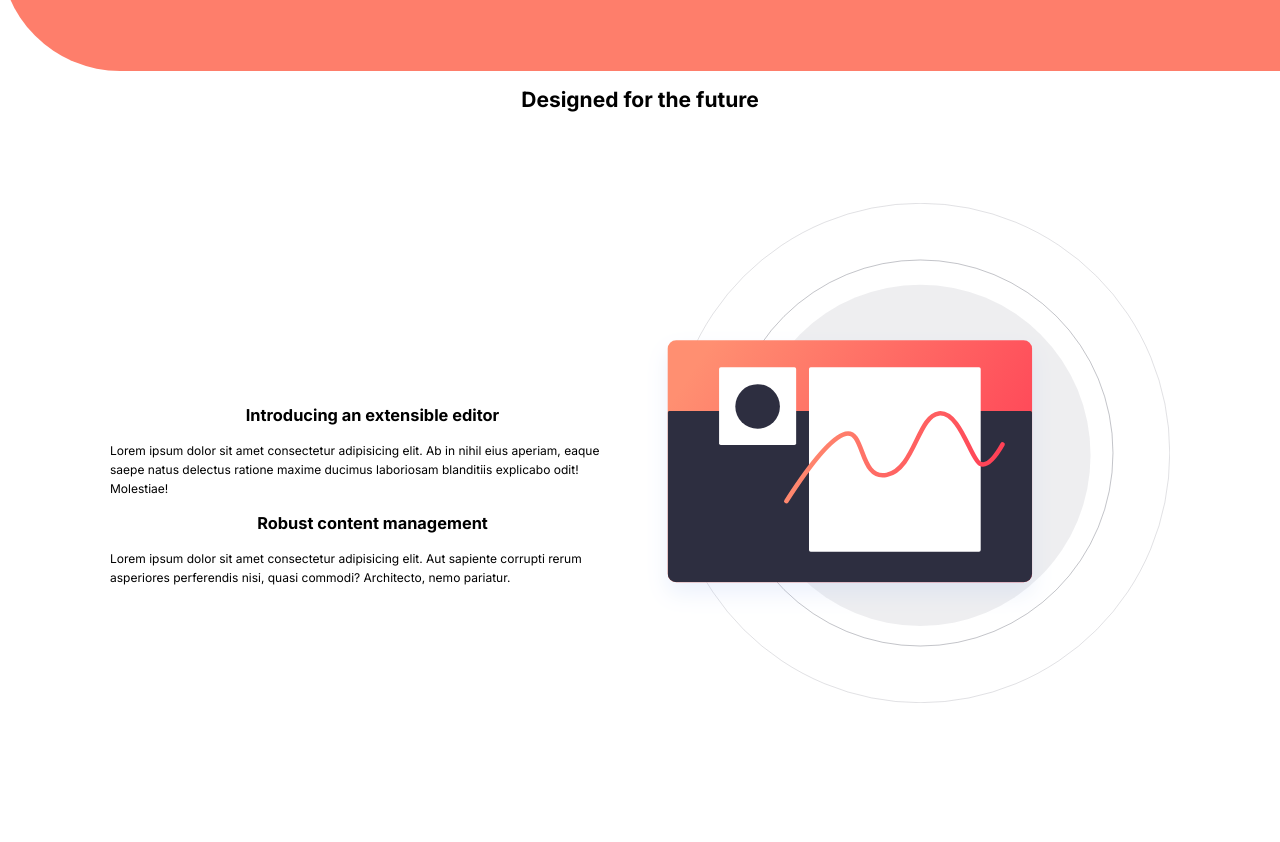
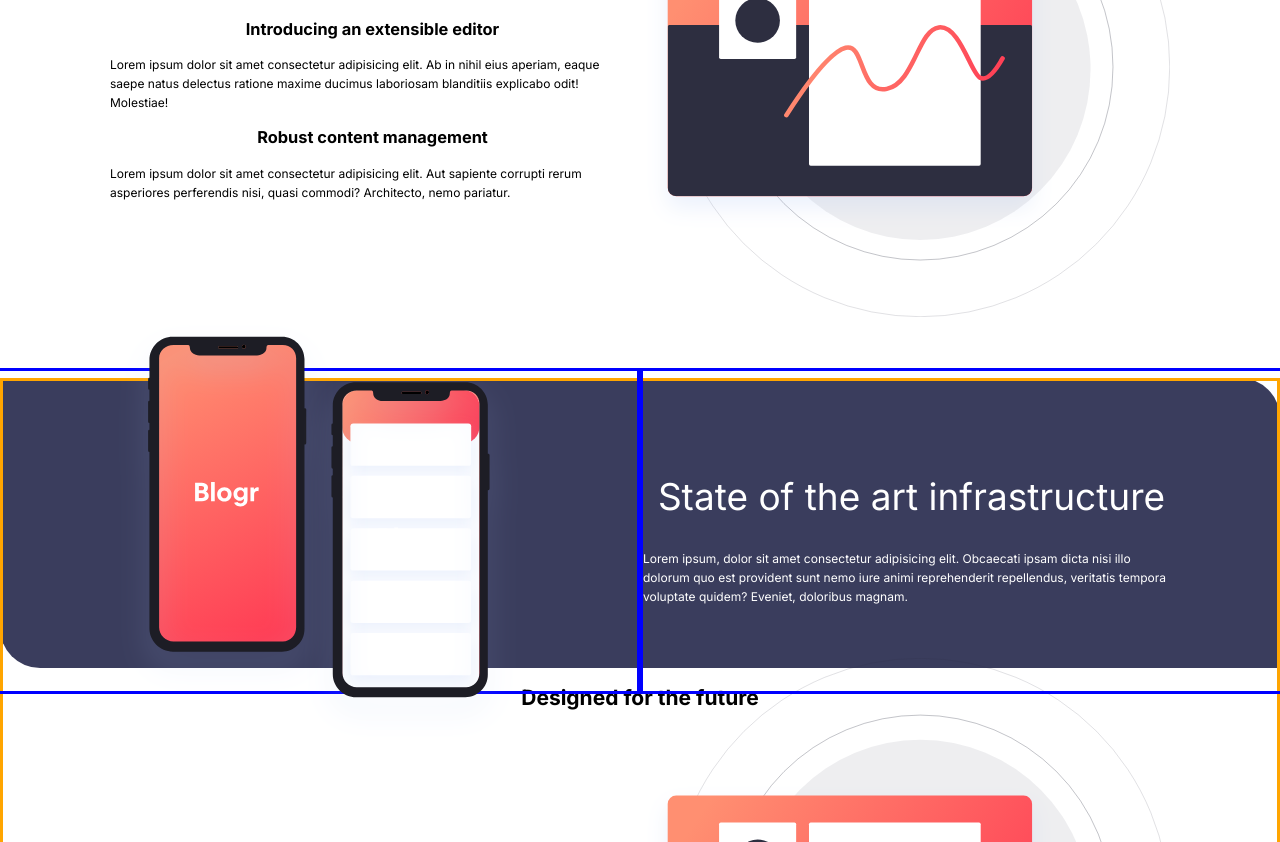
Before and after one commit to BIT-Desarrollo-Web-MEAN-Stack-2025-1/Blogr, a plain HTML site: page index.html in a window 1280 px wide. Shown: the part 449-1291 px from the top of the page. Drawn offline with Linux system fonts and the light colour scheme.

Commit message:
[+] index.html: Section State of the Art (RWD: Mobile/Desktop) Mejoras

```diff
--- a/css/main.css
+++ b/css/main.css
@@ -51,6 +51,12 @@ body {
     color: white;
     font-size: 2.4rem;
     font-weight: bold;
+}
+
+.navbar__left {
+    display: flex;
+    justify-content: start;
+    align-items: center;
 }
 
 .navbar__center {
@@ -119,8 +125,8 @@ body {
 .section-call-to-action {
     background: var(--Coral-Reef);
     display: flex;
-    height: 44rem;
-    border-radius: 0 0 0 12rem;
+    /* height: 44rem; */
+    border-radius: 0 0 0 4rem;
     justify-content: center;
     align-items: center;
     text-align: center;
@@ -160,13 +166,13 @@ body {
 }
 
 /** Main: State of the art */
-.section-state-of-the-art.section {
+.section-state-of-the-art {
     margin: 24rem 0 0;
     color: white;
 }
 .bg-jacarta {
     background: var(--Jacarta);
-    height: 60rem;
+    height: 47rem;
     border-radius: 0 12rem;
 }
 
@@ -177,12 +183,14 @@ body {
 .content-state-of-the-art .section-1 {
     display: flex;
     position: relative;
-    top: -18rem;
+    top: -13rem;
+    justify-content: center;
+    align-items: center;
 }
 
 .img-state-of-art {
-    width: 100%;
-    max-width: 100%;
+    width: 30rem;
+    max-width: 30rem;
 }
 
 .content-state-of-the-art .section-2 {
@@ -231,6 +239,9 @@ body {
         max-width: 56rem;
         padding: 0 1.6rem;
     }
+    .bg-jacarta {
+        height: 40rem;
+    }
 }
 @media ( min-width: 768px ) {
     .container {
@@ -270,10 +281,16 @@ body {
         align-items: center;
         justify-content: center;
         flex-direction: row-reverse;
+        height: 30rem;
+        margin: 9rem 0 6rem 0;
     }
     /** Main: Section State of the art  */
+    .section-state-of-the-art {
+        margin: 12rem 0 0 0;
+    }
     .bg-jacarta {
-        height: 23rem;
+        height: 29rem;
+        border-radius: 0 4rem;
     }
     .content-state-of-the-art {
         display: flex;
@@ -285,22 +302,32 @@ body {
     .content-state-of-the-art .section-1 {
         display: flex;
         position: relative;
-        top: -4rem;
-        /* border: 3px solid yellow; */
+        top: -15rem;
+        border: 3px solid blue;
         flex: 1 0 50%;
         justify-content: center;
         align-items: center;
+        height: 32rem;
     }
     .img-state-of-art {
-        width: 70%;
-        max-width: 70%;
+        width: 40rem;
+        max-width: 40rem;
     }
     .content-state-of-the-art .section-2 {
+        display: flex;
+        justify-content: center;
+        align-items: center;
+        color: white;
         position: relative;
-        top: -6rem;
-        height: 19rem;
+        top: -15rem;
+        height: 32rem;
         flex: 1 0 50%;
         width: 83%;
+        border: 3px solid blue;
+    }
+
+    .content-state-of-the-art .section-2-content {
+        margin-right: 10rem;
     }
 
 }
--- a/index.html
+++ b/index.html
@@ -100,8 +100,10 @@
                             <img class="img img-state-of-art" src="./images/illustration-phones.svg" alt="Image: Illustration Phone">
                         </div>
                         <div class="section-2">
-                            <h2>State of the art infrastructure</h2>
-                            <p>Lorem ipsum, dolor sit amet consectetur adipisicing elit. Obcaecati ipsam dicta nisi illo dolorum quo est provident sunt nemo iure animi reprehenderit repellendus, veritatis tempora voluptate quidem? Eveniet, doloribus magnam.</p>
+                            <div class="section-2-content">
+                                <h2>State of the art infrastructure</h2>
+                                <p>Lorem ipsum, dolor sit amet consectetur adipisicing elit. Obcaecati ipsam dicta nisi illo dolorum quo est provident sunt nemo iure animi reprehenderit repellendus, veritatis tempora voluptate quidem? Eveniet, doloribus magnam.</p>
+                            </div>
                         </div>
                     </div>
                 </div>
```
